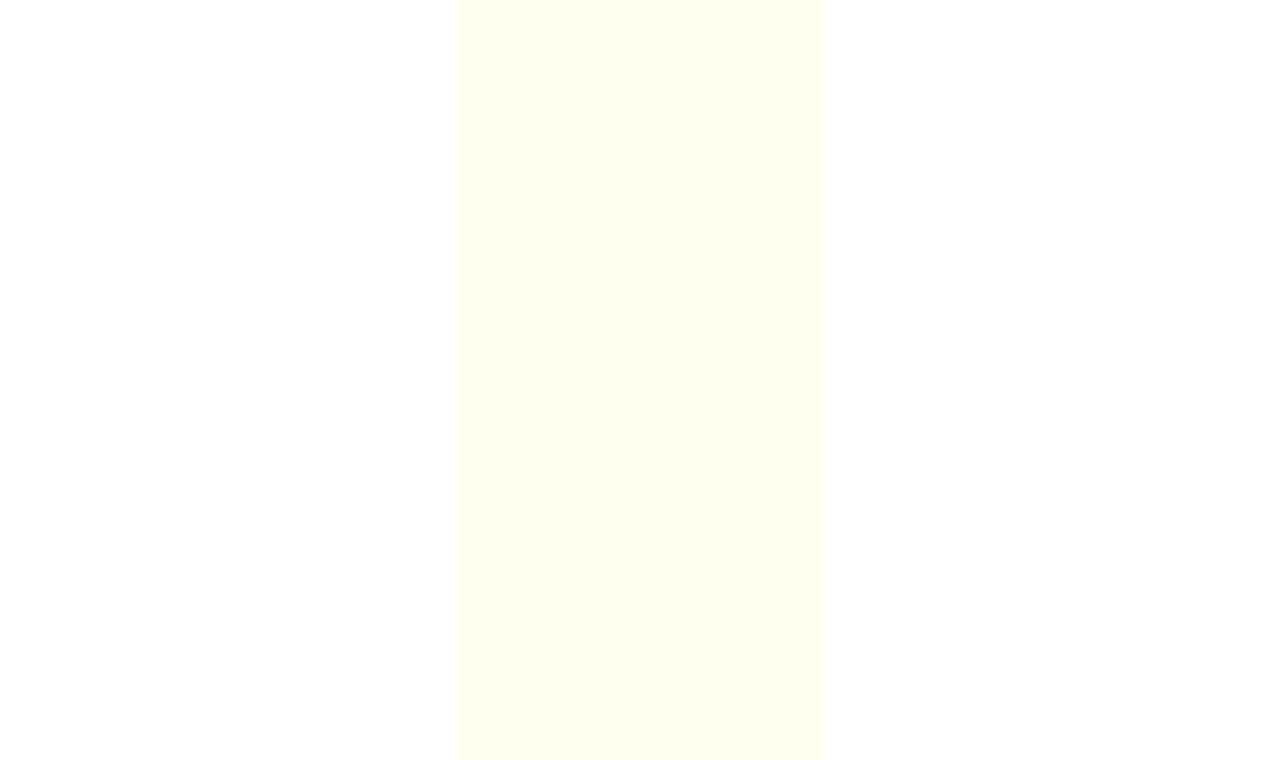
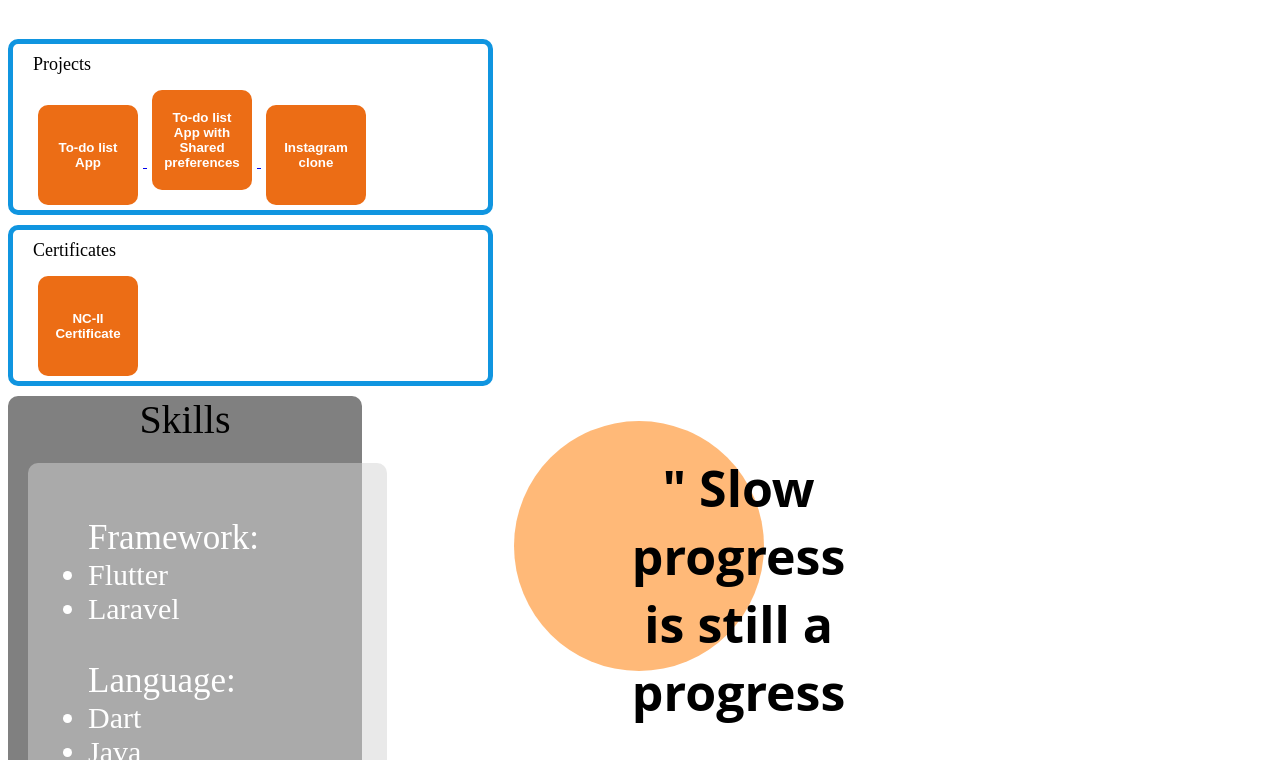
Before and after one commit to MarVills/Basic-Beginner-Portfolio, a plain HTML site: page index.html in a window 1280 px wide. Shown: the part 329-1089 px from the top of the page. Drawn offline with Linux system fonts and the light colour scheme.

Commit message:
working on body

```diff
--- a/index.html
+++ b/index.html
@@ -29,12 +29,15 @@
             <div class="telegram all-icons">
               <i class="fab fa-telegram"></i>
             </div>
+            <div class="linkedin all-icons">
+              <i class="fab fa-linkedin"></i>
+            </div>
+          </div>
         </div>
       </div>
       <!-- body content -->
       <div class="body-content">
-          <div class="left-section"></div>
-          <!-- <div style="height: 100px"></div> -->
+        <div class="left-section">
           <div class="achivement projects">
             <div class="achivement-label">Projects</div>
             <div class="row">
@@ -81,7 +84,7 @@
           </div>
         </div>
         <div class="right-section">
-          <div style="height: 100px"></div>
+          <div style="height: 100px">
             <div class="qoute">
               <div class="qoute-text">
                 <h1>" Slow progress is still a progress</h1>
@@ -94,9 +97,10 @@
                   I am Marben C. Villaflor a 4rth year student of University of
                   Science and technology in Southern Philipines. Living in Zone
                   10, Bulua, Cagayan de Oro City. Im an intern here at Emberspec
-                Media Solutions Inc. A great company who accepted me to give me
-                great experience in working in a real-world work place.
+                  Media Solutions Inc. A great company who accepted me to give
+                  me great experience in working in a real-world work place.
                 </h1>
+              </div>
             </div>
           </div>
         </div>
--- a/style.css
+++ b/style.css
@@ -14,8 +14,8 @@ html {
   align-items: center;
 }
 .entire-div {
-  background-color: lightgrey;
-  height: auto;
+  /* background-color: lightgrey; */
+  height: max-content;
   padding: 0;
 }
 .header-text {
@@ -57,11 +57,6 @@ html {
   background-image: url("./images/profile-picture.jpg");
   background-size: 100%;
   background-repeat: no-repeat;
-  /* margin-left: -50px;
-  margin-top: -50px; */
-  /* position: absolute; */
-  /* top: -60px; */
-  /* left: -60px; */
   z-index: 3;
 }
 
@@ -102,7 +97,7 @@ html {
   /* margin-left: 100; */
 }
 
-.facebook .icon {
+/* .facebook .icon {
   background-image: url("./images/icons/facebook.png");
 }
 
@@ -114,7 +109,7 @@ html {
 }
 .telegram .icon {
   background-image: url("./images/icons/telegram.png");
-}
+} */
 
 .other-contacts {
   background-color: lightgrey;
@@ -151,16 +146,23 @@ html {
 .phone .other-icon {
   background-image: url("./images/icons/phone.png");
 }
-
+.body-content {
+  display: flex;
+  flex-direction: row;
+  padding-top: 100px;
+}
 .left-section {
-  background-color: ivory;
-  height: 100%;
+  /* background-color: ivory; */
+  height: max-content;
+  width: 40% !important;
 }
 
 .right-section {
-  background-color: ivory;
-  height: 100%;
+  /* background-color: ivory; */
+  /* height: 100%; */
+  display: flex;
   align-items: center;
+  width: 60% !important;
 }
 
 .achivement {
```
Lines whose indentation alone changed are shown as unchanged.
